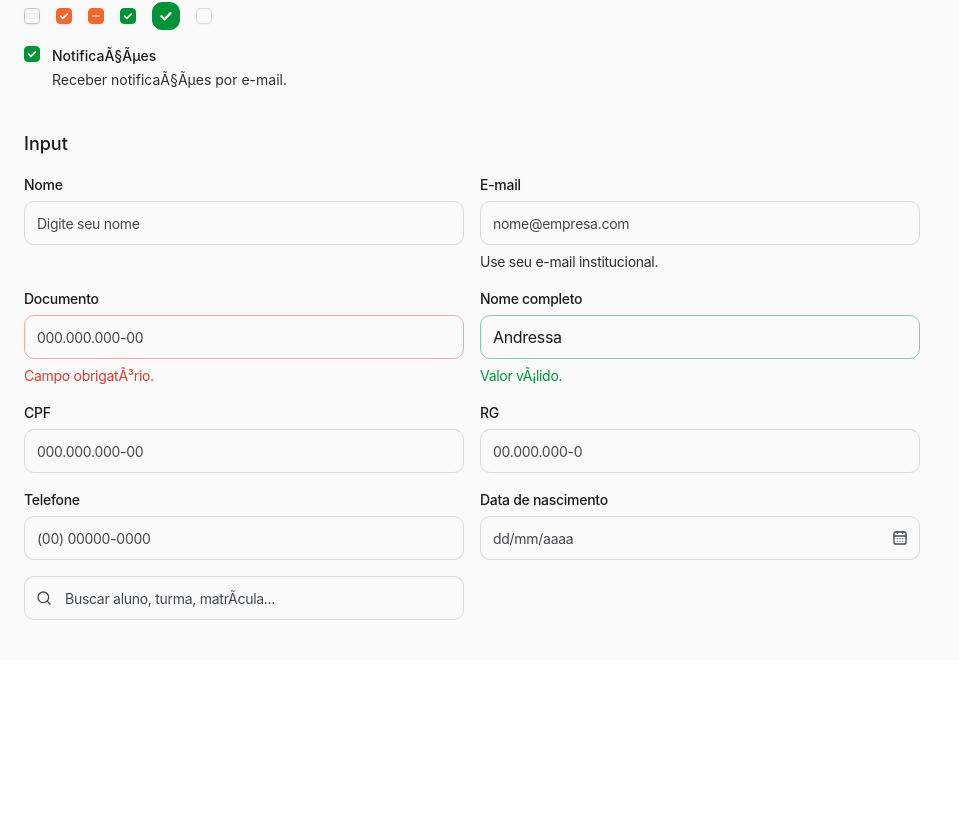
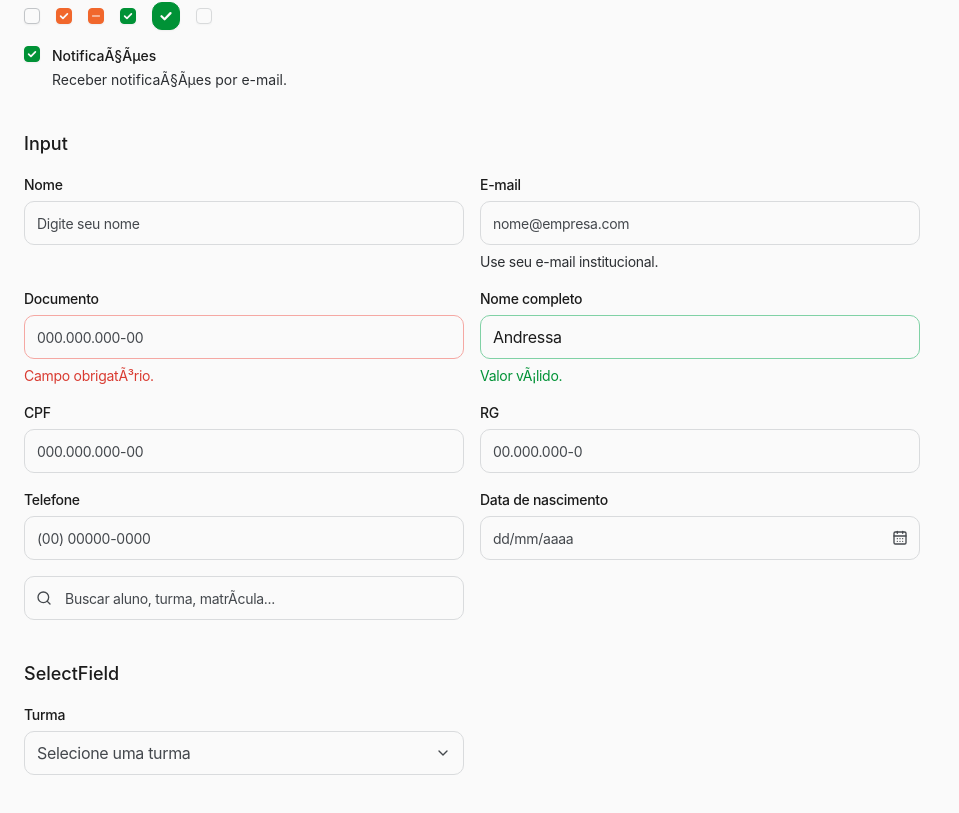
Before and after one commit to AndressaMendess/clm-gestao-2.0, a Next.js app: page / in a window 1280 px wide. Shown: the part 548-1361 px from the top of the page, without its empty margins (0-959 px from the left). Before the commit the page ends 1208 px from the top, so only its background shows below. Built offline with nearby package versions, Linux system fonts and the light colour scheme.

Commit message:
feat: implement tokenized select field with radix and label-only API

```diff
--- a/package.json
+++ b/package.json
@@ -12,6 +12,7 @@
     "build-storybook": "storybook build"
   },
   "dependencies": {
+    "@radix-ui/react-select": "^2.2.6",
     "lucide-react": "^1.14.0",
     "next": "^16.2.6",
     "react": "19.2.0",
--- a/src/app/page.tsx
+++ b/src/app/page.tsx
@@ -3,6 +3,7 @@ import { Badge } from "../components/ui/badge";
 import { Button, IconButton } from "../components/ui/button";
 import { Checkbox, CheckboxField } from "../components/ui/checkbox";
 import { CpfInput, DatePicker, Input, PhoneInput, RgInput, SearchInput } from "../components/ui/input";
+import { SelectField } from "../components/ui/select-field";
 
 export default function HomePage() {
   return (
@@ -109,6 +110,21 @@ export default function HomePage() {
             <SearchInput placeholder="Buscar aluno, turma, matrÃ­cula..." />
           </div>
         </section>
+
+        <section className="flex flex-col gap-4">
+          <h2 className="text-lg font-medium">SelectField</h2>
+          <div className="grid w-full max-w-4xl grid-cols-1 gap-4 md:grid-cols-2">
+            <SelectField
+              label="Turma"
+              placeholder="Selecione uma turma"
+              options={[
+                { label: "Turma A", value: "a" },
+                { label: "Turma B", value: "b" },
+                { label: "Turma C", value: "c" },
+              ]}
+            />
+          </div>
+        </section>
       </div>
     </main>
   );
--- /dev/null
+++ b/src/components/ui/select-field/index.tsx
@@ -0,0 +1,85 @@
+"use client";
+
+import { Check, ChevronDown } from "lucide-react";
+import * as Select from "@radix-ui/react-select";
+import { useId } from "react";
+import { cx } from "@/lib/cx";
+import {
+  getSelectFieldHelperStyles,
+  getSelectFieldStyles,
+  selectFieldContentStyles,
+  selectFieldItemStyles,
+  selectFieldLabelStyles,
+  selectFieldViewportStyles,
+  selectFieldWrapperStyles,
+} from "./select-field.styles";
+import type { SelectFieldProps } from "./select-field.types";
+
+export function SelectField({
+  "aria-describedby": ariaDescribedBy,
+  defaultValue,
+  disabled,
+  helperText,
+  id,
+  label,
+  name,
+  onValueChange,
+  options,
+  placeholder = "Selecione",
+  required,
+  tone = "default",
+  triggerClassName,
+  value,
+  wrapperClassName,
+}: SelectFieldProps) {
+  const generatedId = useId();
+  const selectId = id ?? generatedId;
+  const helperId = helperText ? `${selectId}-helper` : undefined;
+  const describedBy = [ariaDescribedBy, helperId].filter(Boolean).join(" ") || undefined;
+
+  const selectRoot = (
+    <Select.Root defaultValue={defaultValue} disabled={disabled} name={name} onValueChange={onValueChange} required={required} value={value}>
+      <Select.Trigger
+        aria-describedby={describedBy}
+        className={cx(getSelectFieldStyles(tone), triggerClassName)}
+        id={selectId}
+      >
+        <Select.Value placeholder={placeholder} />
+        <Select.Icon asChild>
+          <ChevronDown className="h-4 w-4 shrink-0 text-[var(--content-tertiary)]" />
+        </Select.Icon>
+      </Select.Trigger>
+
+      <Select.Portal>
+        <Select.Content className={selectFieldContentStyles} position="popper" sideOffset={6}>
+          <Select.Viewport className={selectFieldViewportStyles}>
+            {options?.map((option) => (
+              <Select.Item className={selectFieldItemStyles} disabled={option.disabled} key={option.value} value={option.value}>
+                <Select.ItemText>{option.label}</Select.ItemText>
+                <Select.ItemIndicator className="absolute right-2 inline-flex items-center">
+                  <Check className="h-4 w-4 text-[var(--brand-primary-main)]" />
+                </Select.ItemIndicator>
+              </Select.Item>
+            ))}
+          </Select.Viewport>
+        </Select.Content>
+      </Select.Portal>
+    </Select.Root>
+  );
+
+  return (
+    <div className={cx(selectFieldWrapperStyles, wrapperClassName)}>
+      <label className={selectFieldLabelStyles} htmlFor={selectId}>
+        {label}
+      </label>
+      {selectRoot}
+      {helperText ? (
+        <p className={getSelectFieldHelperStyles(tone)} id={helperId}>
+          {helperText}
+        </p>
+      ) : null}
+    </div>
+  );
+}
+
+export type { SelectFieldOption, SelectFieldProps } from "./select-field.types";
--- /dev/null
+++ b/src/components/ui/select-field/select-field.styles.ts
@@ -0,0 +1,38 @@
+import type { InputHelperTone } from "../input";
+
+export const selectFieldWrapperStyles = "flex flex-col gap-1.5";
+export const selectFieldLabelStyles =
+  "text-[var(--content-primary)] [font-size:var(--typography-body-medium-font-size)] [line-height:var(--typography-body-medium-line-height)] [font-weight:500] [letter-spacing:var(--typography-body-medium-letter-spacing)]";
+
+const baseSelectTriggerStyles =
+  "inline-flex min-h-11 w-full items-center justify-between rounded-[10px] border bg-[var(--background-primary)] px-3 py-2 text-left text-[var(--content-primary)] [font-size:var(--typography-body-medium-font-size)] [line-height:var(--typography-body-medium-line-height)] [font-weight:var(--typography-body-medium-font-weight)] [letter-spacing:var(--typography-body-medium-letter-spacing)] outline-none transition-[border-color,box-shadow] duration-150 focus-visible:ring-2 focus-visible:ring-[var(--button-focus-ring)] focus-visible:ring-offset-2 disabled:cursor-not-allowed disabled:opacity-60 data-[placeholder]:text-[var(--content-tertiary)]";
+
+const triggerToneStyles: Record<InputHelperTone, string> = {
+  default: "border-[var(--border-primary)] hover:border-[var(--border-tertiary)]",
+  error:
+    "border-[var(--feedback-error-border)] focus-visible:ring-[var(--feedback-error-content)]",
+  success:
+    "border-[var(--feedback-success-border)] focus-visible:ring-[var(--feedback-success-content)]",
+};
+
+const helperToneStyles: Record<InputHelperTone, string> = {
+  default: "text-[var(--content-secondary)]",
+  error: "text-[var(--feedback-error-content)]",
+  success: "text-[var(--feedback-success-content)]",
+};
+
+export function getSelectFieldStyles(tone: InputHelperTone): string {
+  return `${baseSelectTriggerStyles} ${triggerToneStyles[tone]}`;
+}
+
+export function getSelectFieldHelperStyles(tone: InputHelperTone): string {
+  return `[font-size:var(--typography-body-medium-font-size)] [line-height:var(--typography-body-medium-line-height)] [font-weight:var(--typography-body-medium-font-weight)] [letter-spacing:var(--typography-body-medium-letter-spacing)] ${helperToneStyles[tone]}`;
+}
+
+export const selectFieldContentStyles =
+  "z-50 max-h-80 min-w-[var(--radix-select-trigger-width)] overflow-hidden rounded-[10px] border border-[var(--border-primary)] bg-[var(--background-primary)] p-1 shadow-[0_8px_24px_rgba(0,0,0,0.08)]";
+
+export const selectFieldViewportStyles = "p-1";
+
+export const selectFieldItemStyles =
+  "relative flex w-full cursor-default select-none items-center rounded-md px-2.5 py-2 text-[var(--content-primary)] [font-size:var(--typography-body-medium-font-size)] [line-height:var(--typography-body-medium-line-height)] [font-weight:var(--typography-body-medium-font-weight)] [letter-spacing:var(--typography-body-medium-letter-spacing)] outline-none data-[highlighted]:bg-[var(--background-secondary)] data-[highlighted]:text-[var(--content-primary)] data-[disabled]:pointer-events-none data-[disabled]:opacity-50";
--- /dev/null
+++ b/src/components/ui/select-field/select-field.types.ts
@@ -0,0 +1,25 @@
+import type { InputHelperTone } from "../input";
+
+export type SelectFieldOption = {
+  disabled?: boolean;
+  label: string;
+  value: string;
+};
+
+export type SelectFieldProps = {
+  defaultValue?: string;
+  disabled?: boolean;
+  helperText?: string;
+  id?: string;
+  label: string;
+  name?: string;
+  onValueChange?: (value: string) => void;
+  options?: SelectFieldOption[];
+  placeholder?: string;
+  required?: boolean;
+  tone?: InputHelperTone;
+  value?: string;
+  wrapperClassName?: string;
+  triggerClassName?: string;
+  "aria-describedby"?: string;
+};
```
Also changed, not shown: 2 other files (tests, documents, lock files or other folders).
